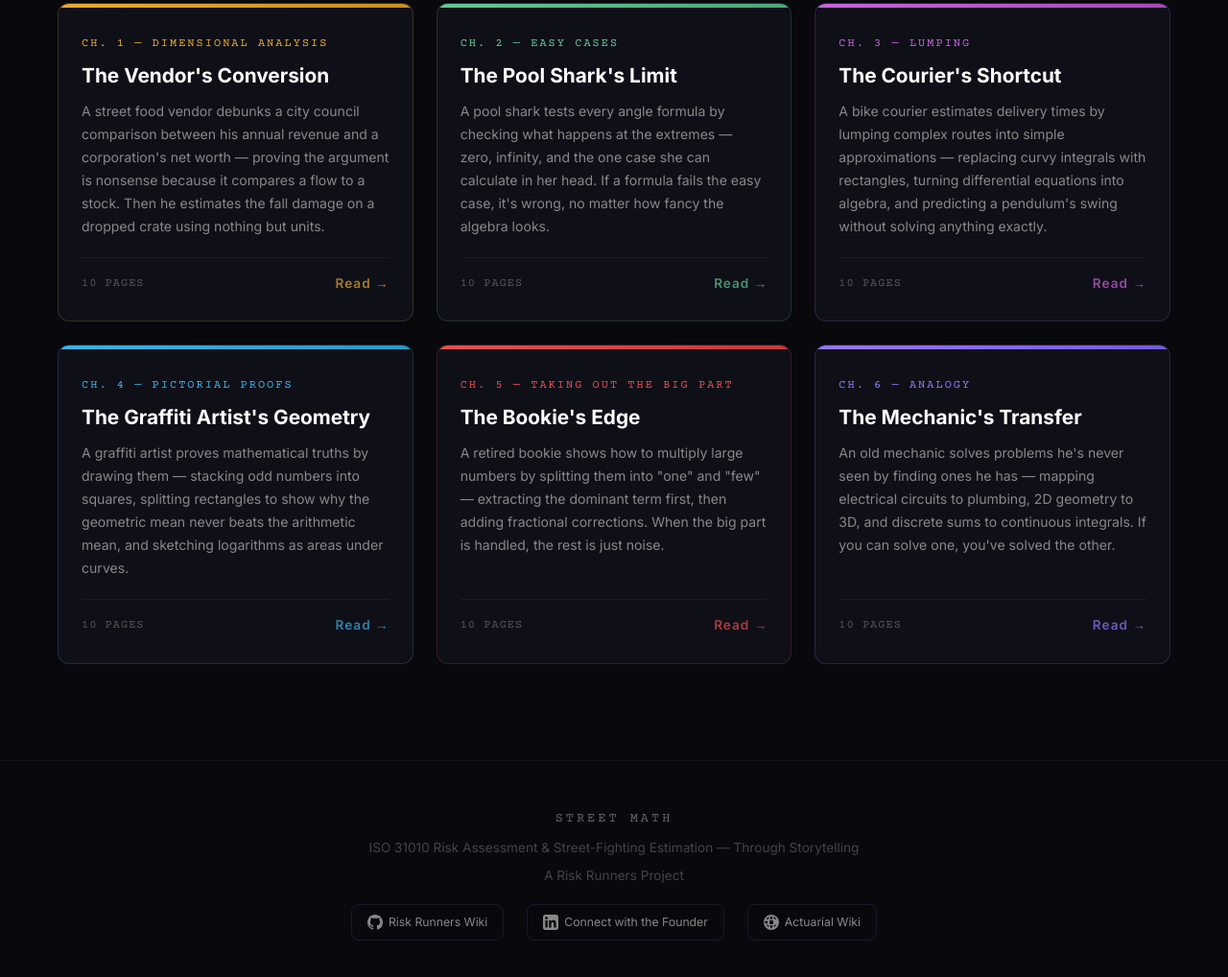
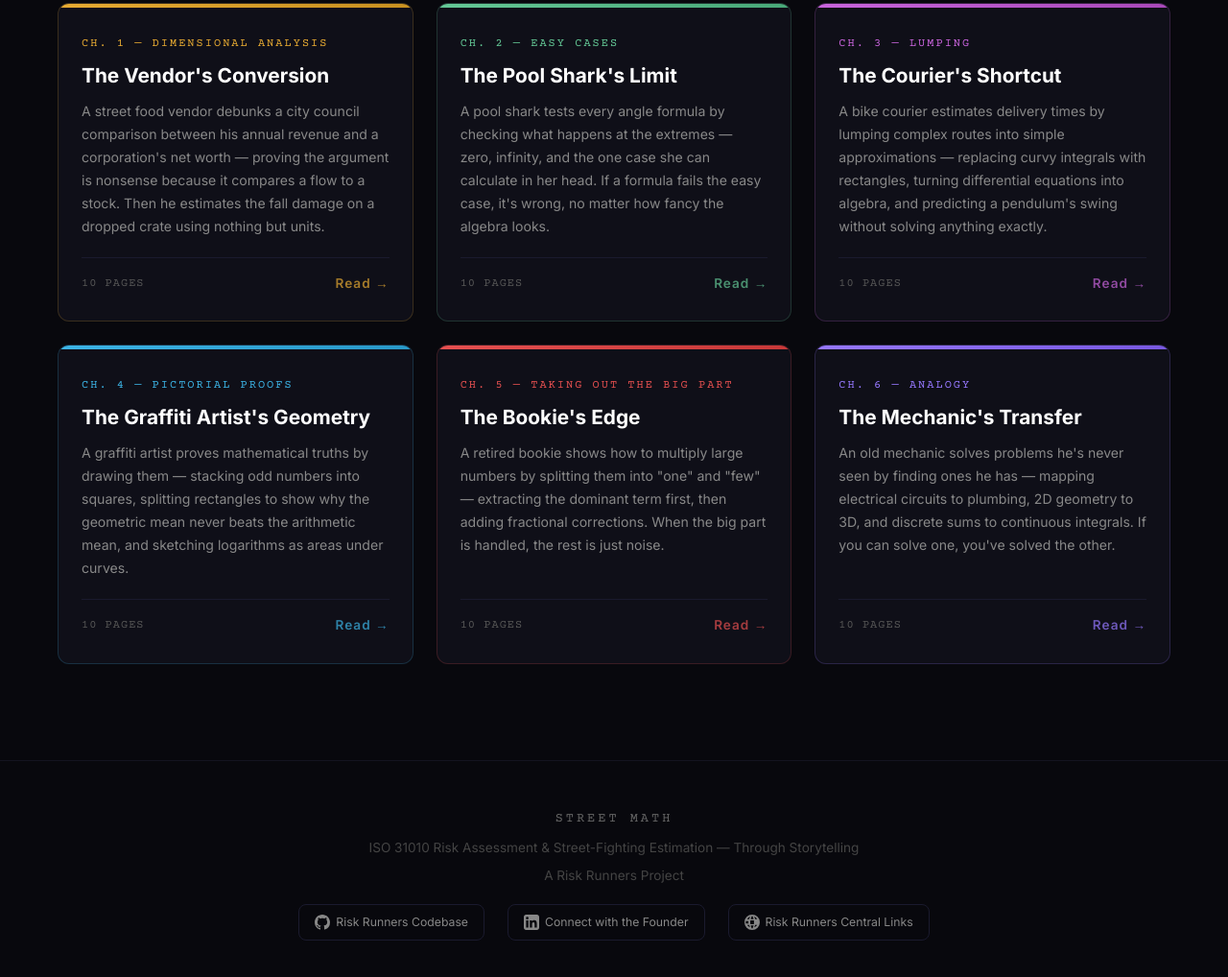
Before and after one commit to jeffy893/street.riskrunners.com, a plain HTML site: page index.html in a window 1280 px wide. Shown: the part 3494-4512 px from the top of the page at 96% size. Drawn offline with nearby package versions, Linux system fonts and the light colour scheme.

Commit message:
Rename footer links: Wiki → Codebase, Actuarial Wiki → Central Links

```diff
--- a/index.html
+++ b/index.html
@@ -700,7 +700,7 @@
     <div class="footer-links">
         <a href="https://github.com/jeffy893/riskrunners/wiki" target="_blank" rel="noopener noreferrer">
             <svg viewBox="0 0 16 16" aria-hidden="true"><path d="M8 0C3.58 0 0 3.58 0 8c0 3.54 2.29 6.53 5.47 7.59.4.07.55-.17.55-.38 0-.19-.01-.82-.01-1.49-2.01.37-2.53-.49-2.69-.94-.09-.23-.48-.94-.82-1.13-.28-.15-.68-.52-.01-.53.63-.01 1.08.58 1.23.82.72 1.21 1.87.87 2.33.66.07-.52.28-.87.51-1.07-1.78-.2-3.64-.89-3.64-3.95 0-.87.31-1.59.82-2.15-.08-.2-.36-1.02.08-2.12 0 0 .67-.21 2.2.82.64-.18 1.32-.27 2-.27.68 0 1.36.09 2 .27 1.53-1.04 2.2-.82 2.2-.82.44 1.1.16 1.92.08 2.12.51.56.82 1.27.82 2.15 0 3.07-1.87 3.75-3.65 3.95.29.25.54.73.54 1.48 0 1.07-.01 1.93-.01 2.2 0 .21.15.46.55.38A8.013 8.013 0 0016 8c0-4.42-3.58-8-8-8z"/></svg>
-            Risk Runners Wiki
+            Risk Runners Codebase
         </a>
         <a href="https://jeffersonrichards.com" target="_blank" rel="noopener noreferrer">
             <svg viewBox="0 0 16 16" aria-hidden="true"><path d="M13.6 0H2.4C1.07 0 0 1.07 0 2.4v11.2C0 14.93 1.07 16 2.4 16h11.2c1.33 0 2.4-1.07 2.4-2.4V2.4C16 1.07 14.93 0 13.6 0zM4.75 13.6H2.4V6h2.35v7.6zM3.58 5.03a1.36 1.36 0 110-2.72 1.36 1.36 0 010 2.72zM13.6 13.6h-2.35V9.92c0-.88-.02-2.01-1.23-2.01-1.23 0-1.42.96-1.42 1.95v3.74H6.25V6h2.26v1.04h.03c.31-.6 1.08-1.23 2.22-1.23 2.38 0 2.82 1.56 2.82 3.6v4.19z"/></svg>
@@ -708,7 +708,7 @@
         </a>
         <a href="https://www.riskrunners.com" target="_blank" rel="noopener noreferrer">
             <svg viewBox="0 0 16 16" aria-hidden="true"><path d="M8 0a8 8 0 100 16A8 8 0 008 0zm5.3 4.7h-2.2c-.2-1-.6-1.9-1.1-2.6a6 6 0 013.3 2.6zM8 1.3c.7.8 1.2 1.9 1.5 3.4h-3C6.8 3.2 7.3 2.1 8 1.3zM1.5 9.3a6.4 6.4 0 010-2.6h2.6a13 13 0 000 2.6H1.5zm1.2 1.4h2.2c.2 1 .6 1.9 1.1 2.6a6 6 0 01-3.3-2.6zM4.9 4.7H2.7a6 6 0 013.3-2.6c-.5.7-.9 1.6-1.1 2.6zm3.1 10c-.7-.8-1.2-1.9-1.5-3.4h3c-.3 1.5-.8 2.6-1.5 3.4zm1.8-4.7H6.2a11.5 11.5 0 010-4h3.6a11.5 11.5 0 010 4zm.2 3.3c.5-.7.9-1.6 1.1-2.6h2.2a6 6 0 01-3.3 2.6zm1.4-4h2.6a6.4 6.4 0 000-2.6h-2.6a13 13 0 010 2.6z"/></svg>
-            Actuarial Wiki
+            Risk Runners Central Links
         </a>
     </div>
 </footer>
```
Also changed, not shown: screenplay_bow_tie_analysis.html (+2 -2 lines), screenplay_cost_benefit_analysis_cba.html (+2 -2 lines), screenplay_cross_impact_analysis.html (+2 -2 lines), screenplay_decision_tree_analysis.html (+2 -2 lines), screenplay_game_theory.html (+2 -2 lines), screenplay_ishikawa_fishbone_analysis.html (+2 -2 lines), screenplay_layers_of_protection_analysis_lopa.html (+2 -2 lines), screenplay_markov_analysis.html (+2 -2 lines), screenplay_monte_carlo_simulation.html (+2 -2 lines), screenplay_pareto_charts.html (+2 -2 lines), screenplay_sfm_analogy.html (+2 -2 lines), screenplay_sfm_big_part.html (+2 -2 lines), screenplay_sfm_dimensions.html (+2 -2 lines), screenplay_sfm_easy_cases.html (+2 -2 lines), 2 more files.
